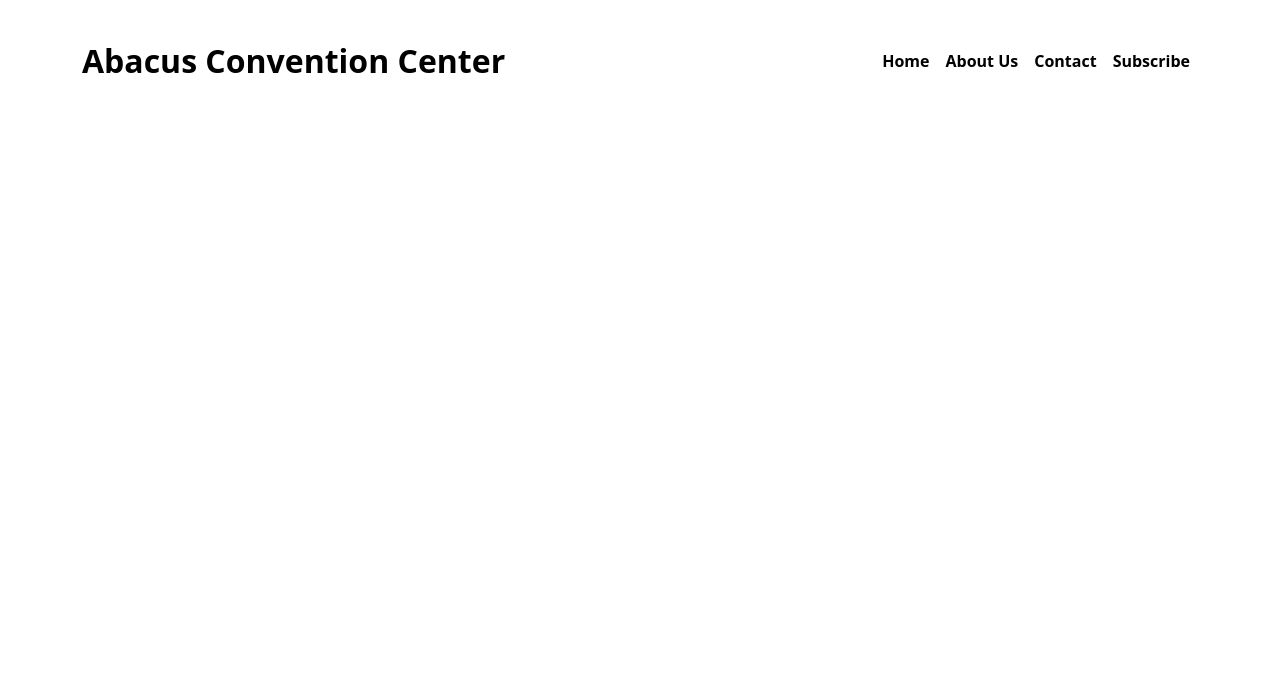
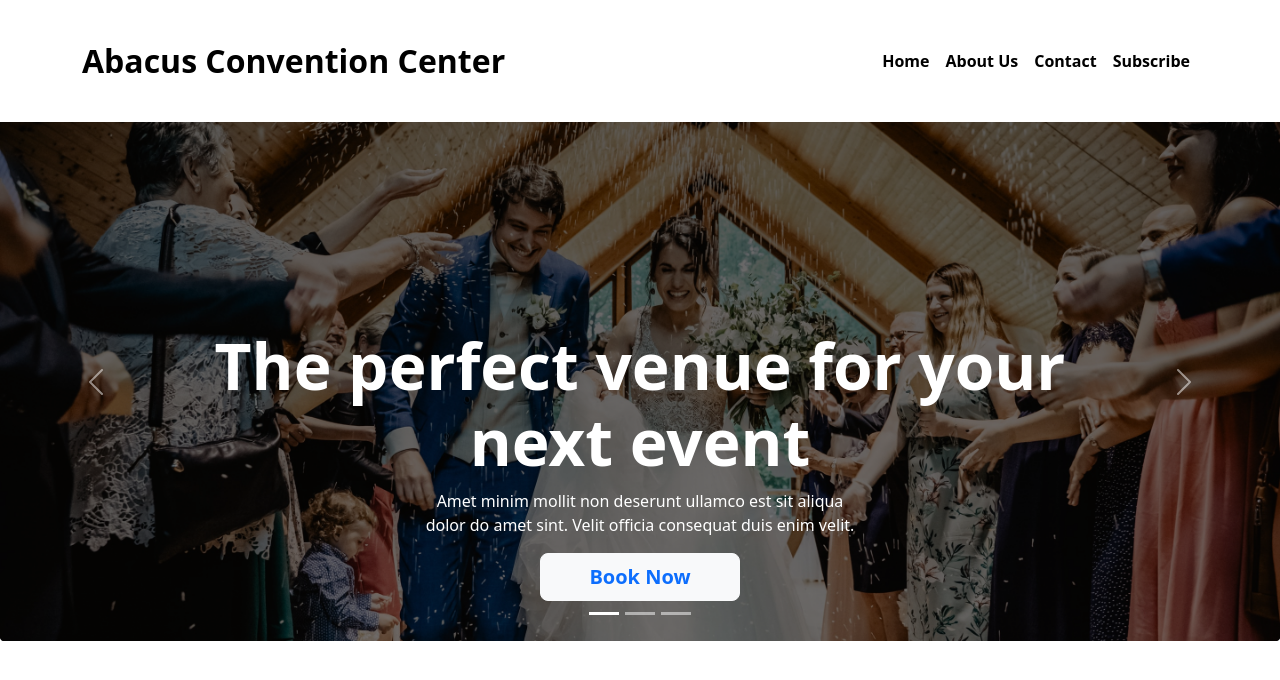
Before and after one commit to ualiurrahat/convention-center, a plain HTML site: page index.html in a window 1280 px wide. Drawn offline with nearby package versions, Linux system fonts and the light colour scheme.

```diff
--- a/index.html
+++ b/index.html
@@ -41,6 +41,62 @@
                 </div>
             </div>
         </nav>
+        <!-- banner section  -->
+        <div>
+            <div id="carouselExampleCaptions" class="carousel slide">
+                <div class="carousel-indicators">
+                    <button type="button" data-bs-target="#carouselExampleCaptions" data-bs-slide-to="0" class="active"
+                        aria-current="true" aria-label="Slide 1"></button>
+                    <button type="button" data-bs-target="#carouselExampleCaptions" data-bs-slide-to="1"
+                        aria-label="Slide 2"></button>
+                    <button type="button" data-bs-target="#carouselExampleCaptions" data-bs-slide-to="2"
+                        aria-label="Slide 3"></button>
+                </div>
+                <div class="carousel-inner">
+                    <div class="carousel-item active">
+                        <img src="images/banner.png" class="d-block w-100" alt="...">
+                        <div class="carousel-caption d-md-block">
+                            <h5 class="fw-bold display-3">The perfect venue for your<br>next event</h5>
+                            <p>Amet minim mollit non deserunt ullamco est sit aliqua <br>dolor do amet sint. Velit
+                                officia
+                                consequat duis enim velit.</p>
+                            <button class="btn btn-lg text-primary fw-bold btn-light px-5">Book Now</button>
+                        </div>
+                    </div>
+                    <div class="carousel-item active">
+                        <img src="images/banner.png" class="d-block w-100" alt="...">
+                        <div class="carousel-caption d-md-block">
+                            <h5 class="fw-bold display-3">The perfect venue for your<br>next event</h5>
+                            <p>Amet minim mollit non deserunt ullamco est sit aliqua <br>dolor do amet sint. Velit
+                                officia
+                                consequat duis enim velit.</p>
+                            <button class="btn btn-lg text-primary fw-bold btn-light px-5">Book Now</button>
+                        </div>
+                    </div>
+                    <div class="carousel-item active">
+                        <img src="images/banner.png" class="d-block w-100" alt="...">
+                        <div class="carousel-caption d-md-block">
+                            <h5 class="fw-bold display-3">The perfect venue for your<br>next event</h5>
+                            <p>Amet minim mollit non deserunt ullamco est sit aliqua <br>dolor do amet sint. Velit
+                                officia
+                                consequat duis enim velit.</p>
+                            <button class="btn btn-lg text-primary fw-bold btn-light px-5">Book Now</button>
+                        </div>
+                    </div>
+
+                </div>
+                <button class="carousel-control-prev" type="button" data-bs-target="#carouselExampleCaptions"
+                    data-bs-slide="prev">
+                    <span class="carousel-control-prev-icon" aria-hidden="true"></span>
+                    <span class="visually-hidden">Previous</span>
+                </button>
+                <button class="carousel-control-next" type="button" data-bs-target="#carouselExampleCaptions"
+                    data-bs-slide="next">
+                    <span class="carousel-control-next-icon" aria-hidden="true"></span>
+                    <span class="visually-hidden">Next</span>
+                </button>
+            </div>
+        </div>
     </header>
     <!-- main  -->
     <main>
--- a/styles/style.css
+++ b/styles/style.css
@@ -0,0 +1,4 @@
+.carousel-image{
+    background-image: url("../images/banner.png");
+    height: 80vh;
+}
```
